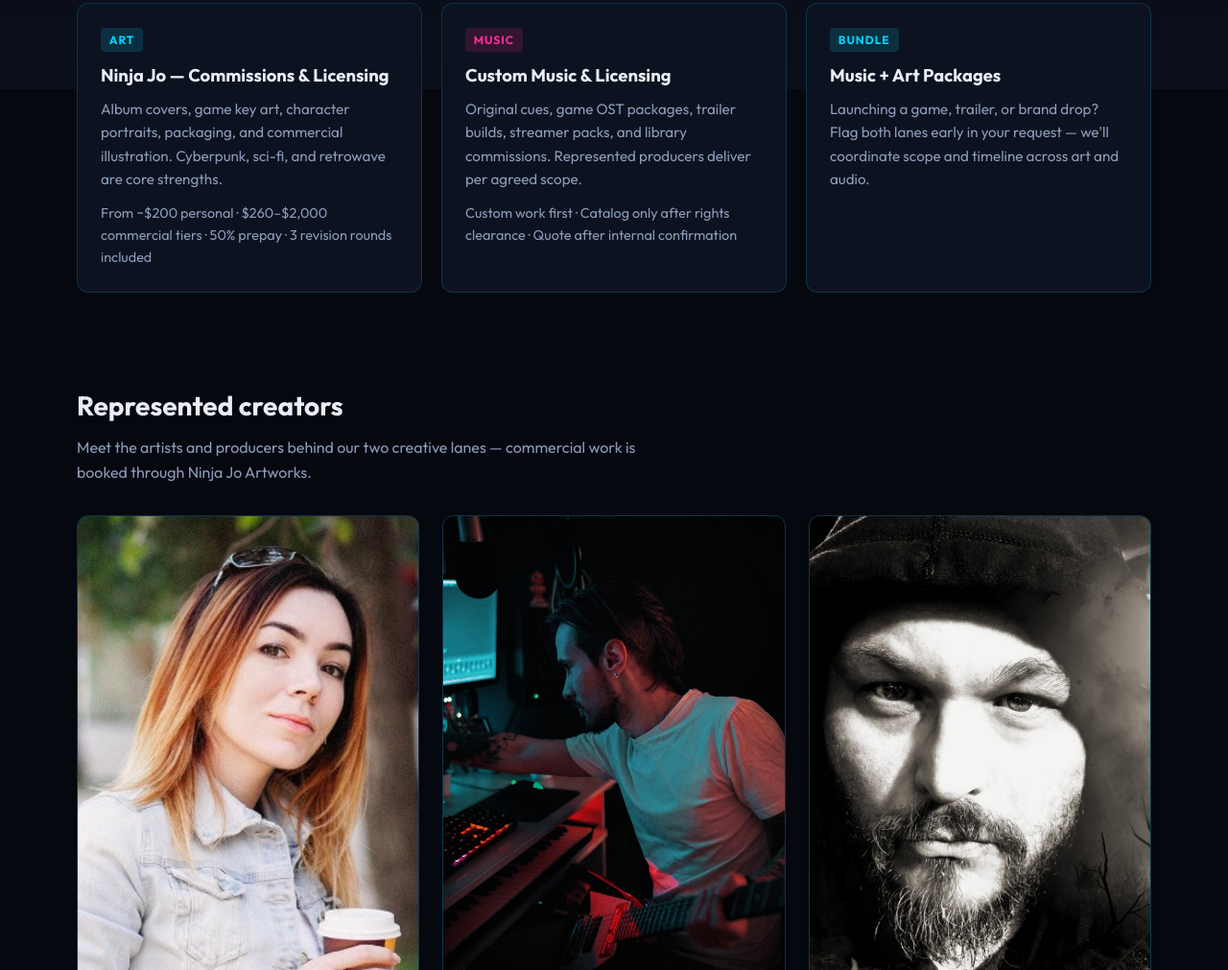
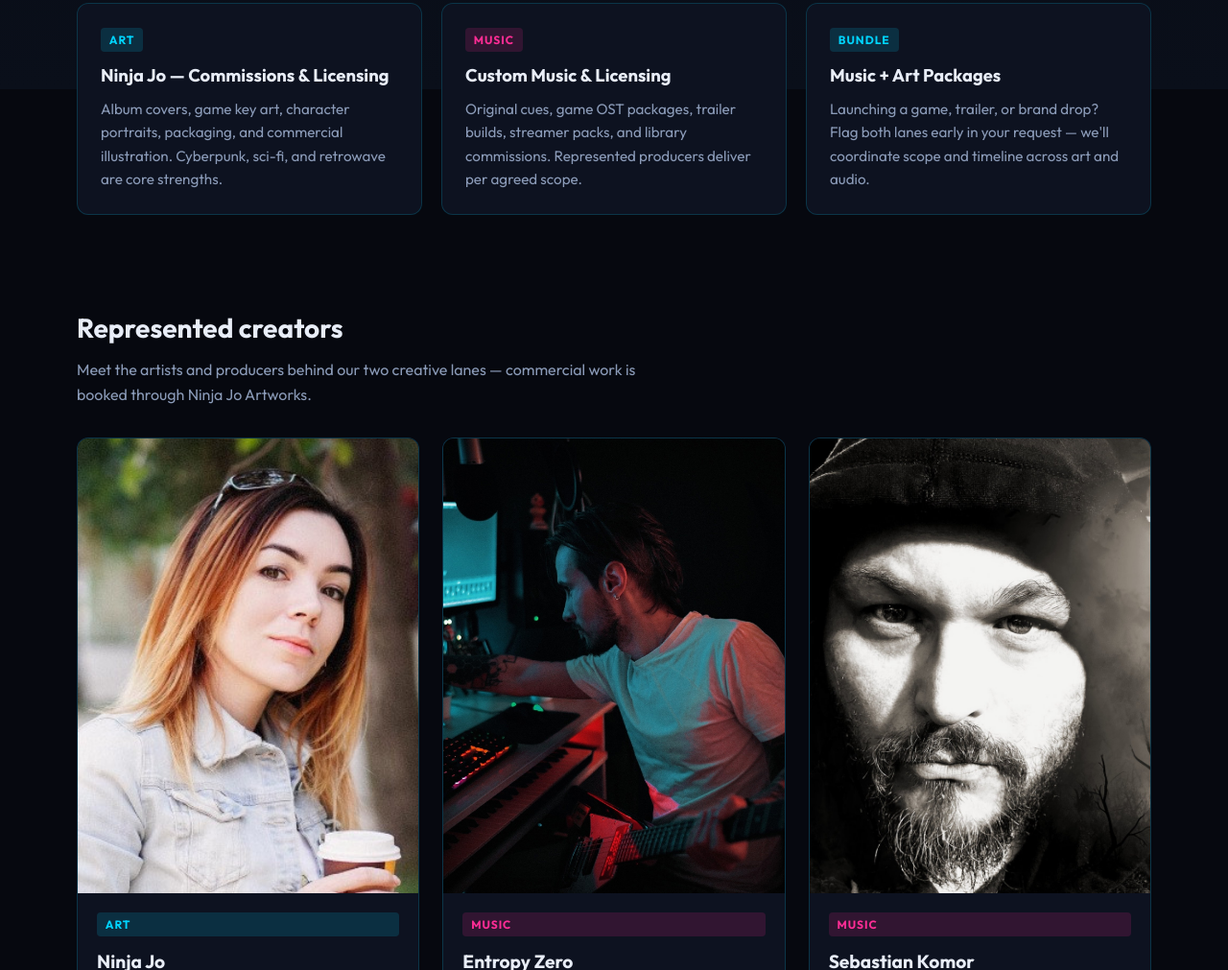
Before and after one commit to talleyman22/ninjajoartworks, a website: page index.html in a window 1280 px wide. Shown: the part 707-1718 px from the top of the page at 96% size. Drawn offline with Linux system fonts and the light colour scheme.

Commit message:
Remove internal pricing blurbs from homepage lane cards

```diff
--- a/index.html
+++ b/index.html
@@ -69,13 +69,11 @@
             <span class="lane-tag lane-art">Art</span>
             <h3>Ninja Jo — Commissions &amp; Licensing</h3>
             <p>Album covers, game key art, character portraits, packaging, and commercial illustration. Cyberpunk, sci-fi, and retrowave are core strengths.</p>
-            <p style="margin-top:0.75rem;color:var(--text-muted);font-size:0.9rem;">From ~$200 personal · $260–$2,000 commercial tiers · 50% prepay · 3 revision rounds included</p>
           </article>
           <article class="card">
             <span class="lane-tag lane-music">Music</span>
             <h3>Custom Music &amp; Licensing</h3>
             <p>Original cues, game OST packages, trailer builds, streamer packs, and library commissions. Represented producers deliver per agreed scope.</p>
-            <p style="margin-top:0.75rem;color:var(--text-muted);font-size:0.9rem;">Custom work first · Catalog only after rights clearance · Quote after internal confirmation</p>
           </article>
           <article class="card">
             <span class="lane-tag lane-art">Bundle</span>
```
